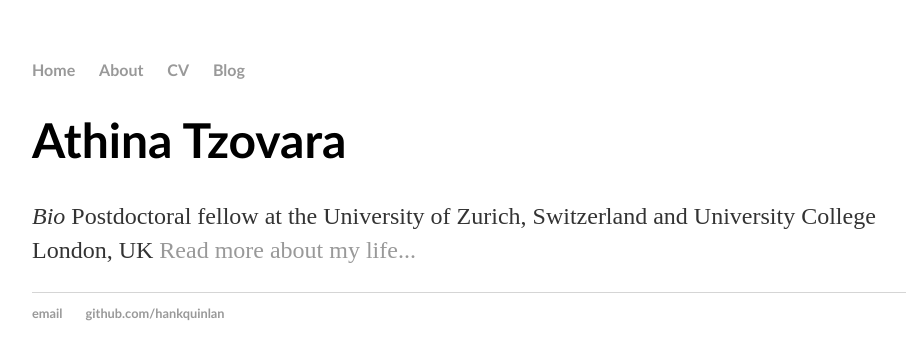
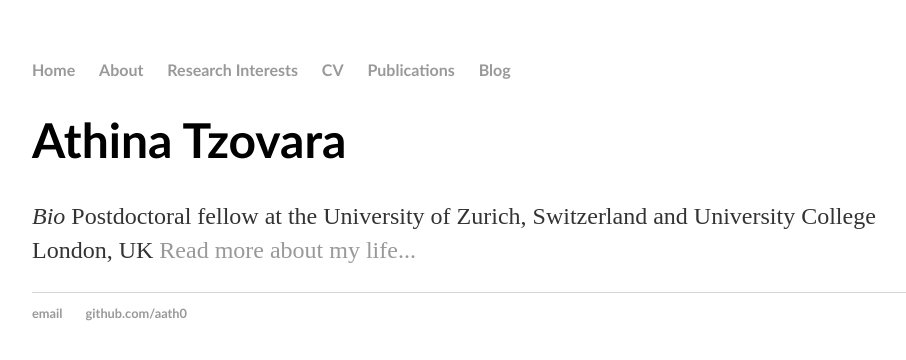
Before and after one commit to aath0/TryingOut, a Jekyll site: the page built from index.html, in a window 1280 px wide. Shown: the top 360 px of the page, without its empty margins (160-1066 px from the left). Built offline with Jekyll 4.4.1, drawn with Linux system fonts in a browser that asks for light colours.

Commit message:
Update default.html

```diff
--- a/_layouts/default.html
+++ b/_layouts/default.html
@@ -10,8 +10,10 @@
 	    		<ul>
 	        		<li><a href="/">Home</a></li>
 		        	<li><a href="/about">About</a></li>
+				<li><a href="/about">Research Interests</a></li>
 	        		<li><a href="/cv">CV</a></li>
-	        		<li><a href="/blog">Blog</a></li>
+	        		<li><a href="/publications">Publications</a></li>
+				<li><a href="/blog">Blog</a></li>
 	    		</ul>
 			</nav>
 			<div class="container">
@@ -21,8 +23,8 @@
 			</div><!-- /.container -->
 			<footer>
 	    		<ul>
-	        		<li><a href="mailto:hankquinlanhub@gmail.com">email</a></li>
-	        		<li><a href="https://github.com/hankquinlan">github.com/hankquinlan</a></li>
+	        		<li><a href="mailto:athina.tz@gmail.com">email</a></li>
+	        		<li><a href="https://github.com/aath0">github.com/aath0</a></li>
 				</ul>
 			</footer>
 		</body>
```
